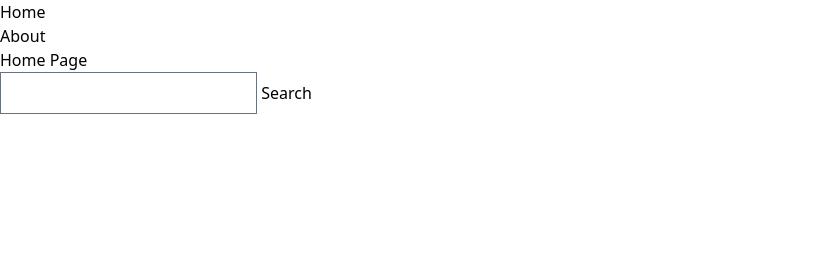
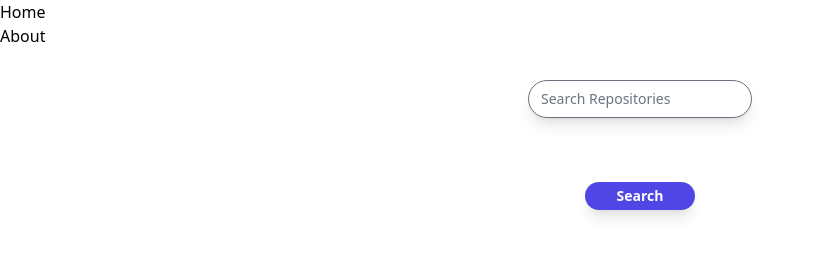
Before and after one commit to fernastereo/odb-challenge, a website built with webpack: page public/index.html in a window 1280 px wide. Shown: the whole page, without its empty margins (0-815 px from the left). Built offline with nearby package versions, Linux system fonts and the light colour scheme; some packages are replaced by stand-ins of ours; no server answers.

Commit message:
adds styles to home view

```diff
--- a/src/pages/home.html
+++ b/src/pages/home.html
@@ -1,6 +1,18 @@
-<div>
-  <h1>Home Page</h1>
-  <input type="text" name="" id="txtSearchRepo" />
-  <button id="btnSearchRepo">Search</button>
+<div class="w-full h-screen">
+  <div class="w-full h-full flex flex-col space-y-16 items-center py-8">
+    <input
+      class="outline-none py-2 px-3 rounded-full shadow-lg w-56 text-sm"
+      placeholder="Search Repositories"
+      type="text"
+      name=""
+      id="txtSearchRepo"
+    />
+    <button
+      class="rounded-full bg-indigo-600 py-1 px-8 text-sm font-semibold text-white shadow-lg hover:bg-indigo-500 focus-visible:outline focus-visible:outline-2 focus-visible:outline-offset-2 focus-visible:outline-indigo-600"
+      id="btnSearchRepo"
+    >
+      Search
+    </button>
+  </div>
   <div id="response"></div>
 </div>
```
